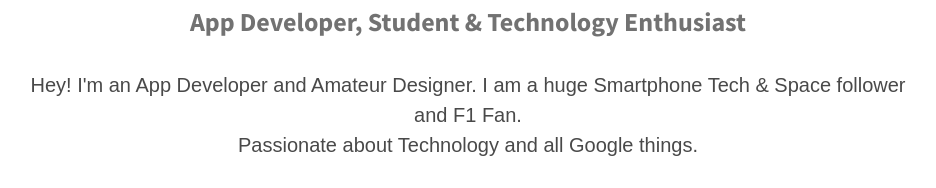
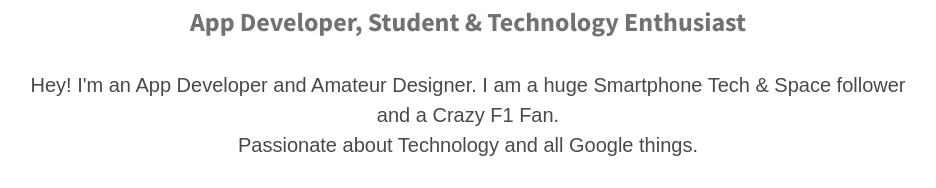
Before and after one commit to MidsizeMango/midsizemango.github.io, a plain HTML site: page index.html in a window 1280 px wide. Shown: the part 209-397 px from the top of the page, without its empty margins (172-1108 px from the left). Drawn offline with Linux system fonts and the light colour scheme; files that its build step writes are made by us from their sources; a script that the page names is missing; a web font is replaced by a local one.

Commit message:
Update index.html

```diff
--- a/index.html
+++ b/index.html
@@ -20,7 +20,7 @@
           <h4 style="font-family: 'Source Sans Pro', sans-serif; font-weight: bold; font-size: 26px; color: #727272">App Developer, Student &amp; Technology Enthusiast</h4>
         </div>
         <div class="row center">
-          <p style="font-family: ' Sans Pro', sans-serif; font-weight: regular; font-size: 20px; color: #494949">Hey! I'm an App Developer and Amateur Designer. I am a huge Smartphone Tech & Space follower and F1 Fan.<br>Passionate about Technology and all Google things.</p>
+          <p style="font-family: ' Sans Pro', sans-serif; font-weight: regular; font-size: 20px; color: #494949">Hey! I'm an App Developer and Amateur Designer. I am a huge Smartphone Tech & Space follower and a Crazy F1 Fan.<br>Passionate about Technology and all Google things.</p>
         </div>
         <div class="row center">
           <a class="gradient-button gradient-button-3" href="mailto:shirvandkar.prasad@gmail.com">Contact Me</a><br><br><br><br><br><br>
```
